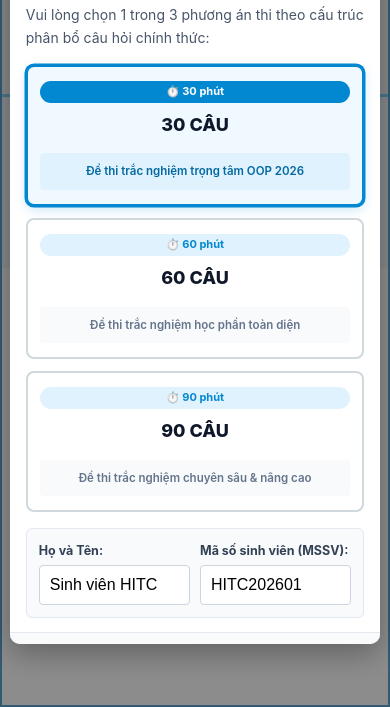
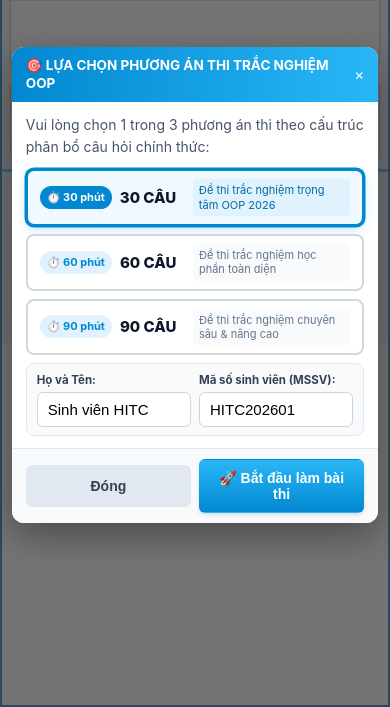
Before and after one commit to TinHocKP/TracNghiemOOP, a plain HTML site: page index.html in a window 390 px wide. Shown: the part 137-844 px from the top of the page. Drawn offline with Linux system fonts and the light colour scheme.

Commit message:
Add files via upload

```diff
--- a/css/style.css
+++ b/css/style.css
@@ -985,26 +985,37 @@ body {
   position: fixed;
   top: 0;
   left: 0;
-  width: 100vw;
-  height: 100vh;
-  background: rgba(0, 0, 0, 0.45);
+  right: 0;
+  bottom: 0;
+  width: 100%;
+  height: 100%;
+  background: rgba(0, 0, 0, 0.55);
   display: flex;
   align-items: center;
   justify-content: center;
   z-index: 9999;
+  padding: 12px;
+  overflow-y: auto;
+  -webkit-overflow-scrolling: touch;
 }
 
 .modal-dialog {
   background: #ffffff;
-  border-radius: 8px;
-  box-shadow: 0 10px 30px rgba(0, 0, 0, 0.3);
-  width: 90%;
-  max-width: 540px;
+  border-radius: 12px;
+  box-shadow: 0 12px 36px rgba(0, 0, 0, 0.35);
+  width: 95%;
+  max-width: 560px;
+  max-height: 90vh;
+  max-height: 90dvh;
+  display: flex;
+  flex-direction: column;
   overflow: hidden;
   animation: fadeIn 0.2s ease-out;
+  margin: auto;
 }
 
 .modal-header {
+  flex-shrink: 0;
   background: linear-gradient(90deg, #0288d1, #29b6f6);
   color: #ffffff;
   padding: 12px 18px;
@@ -1015,20 +1026,27 @@ body {
 
 .modal-header h4 {
   margin: 0;
-  font-size: 16px;
+  font-size: 15.5px;
+  font-weight: 700;
 }
 
 .modal-body {
-  padding: 20px;
+  flex: 1 1 auto;
+  min-height: 0;
+  overflow-y: auto;
+  -webkit-overflow-scrolling: touch;
+  padding: 16px 18px;
   font-size: 14.5px;
-  line-height: 1.6;
+  line-height: 1.55;
 }
 
 .modal-footer {
+  flex-shrink: 0;
   padding: 12px 18px;
   background: #f8fafc;
   display: flex;
   justify-content: flex-end;
+  align-items: center;
   gap: 10px;
   border-top: 1px solid #e2e8f0;
 }
@@ -1169,6 +1187,11 @@ body {
     padding: 2px 6px;
   }
 
+  .btn-select-package {
+    font-size: 11px;
+    padding: 2px 7px;
+  }
+
   .btn-goto-practice {
     font-size: 11px;
     padding: 2px 7px;
@@ -1184,9 +1207,65 @@ body {
   /* Đưa phần nội dung câu hỏi lên ĐẦU TIÊN (order: 1) */
   .right-workspace {
     order: 1;
-    padding: 10px 10px 6px 10px;
+    padding: 8px 8px 6px 8px;
     width: 100%;
     flex: none;
+    box-sizing: border-box;
+  }
+
+  /* Bố cục 2 cột chuyển thành 1 cột xếp dọc trên điện thoại */
+  .exam-workspace-split {
+    flex-direction: column !important;
+    gap: 10px !important;
+    height: auto !important;
+    min-height: 0 !important;
+    overflow: visible !important;
+  }
+
+  .question-column {
+    width: 100% !important;
+    flex: none !important;
+    max-height: none !important;
+    min-height: 100px !important;
+    border-radius: 8px !important;
+  }
+
+  .question-column-header {
+    padding: 8px 12px !important;
+    font-size: 12px !important;
+  }
+
+  .question-content-box {
+    padding: 12px 14px !important;
+    font-size: 14.5px !important;
+    max-height: 40vh !important;
+    overflow-y: auto !important;
+    -webkit-overflow-scrolling: touch !important;
+  }
+
+  .options-column {
+    width: 100% !important;
+    flex: none !important;
+    overflow: visible !important;
+    border-radius: 8px !important;
+  }
+
+  .options-header-title {
+    padding: 8px 12px !important;
+    font-size: 12px !important;
+  }
+
+  .options-list-box {
+    padding: 10px 12px !important;
+    gap: 8px !important;
+    max-height: none !important;
+    overflow-y: visible !important;
+  }
+
+  .option-card {
+    padding: 10px 12px !important;
+    min-height: 44px !important;
+    font-size: 14px !important;
   }
 
   .question-box {
@@ -1352,21 +1431,62 @@ body {
   }
 
   /* Popup / Modal trên điện thoại */
+  .modal-overlay {
+    padding: 8px !important;
+    align-items: center !important;
+  }
+
   .modal-dialog {
-    width: 95%;
-    max-width: 440px;
-    max-height: 85vh;
-    border-radius: 10px;
+    width: 98% !important;
+    max-width: 480px !important;
+    max-height: 94vh !important;
+    max-height: 94dvh !important;
+    border-radius: 12px !important;
+    display: flex !important;
+    flex-direction: column !important;
+    margin: auto !important;
+  }
+
+  .modal-header {
+    padding: 10px 14px !important;
+    flex-shrink: 0 !important;
+  }
+
+  .modal-header h4 {
+    font-size: 13.5px !important;
+    line-height: 1.3 !important;
   }
 
   .modal-body {
-    padding: 14px 16px;
-    font-size: 14px;
+    padding: 12px 14px !important;
+    font-size: 13.5px !important;
+    flex: 1 1 auto !important;
+    min-height: 0 !important;
+    overflow-y: auto !important;
+    -webkit-overflow-scrolling: touch !important;
   }
 
   .modal-body input {
-    font-size: 16px !important; /* Tránh iOS Safari tự động zoom trang khi chạm vào input */
-    padding: 10px !important;
+    font-size: 15px !important;
+    padding: 8px 10px !important;
+  }
+
+  .modal-footer {
+    padding: 10px 14px !important;
+    gap: 8px !important;
+    flex-shrink: 0 !important;
+    background: #f8fafc !important;
+  }
+
+  .modal-footer button {
+    padding: 10px 14px !important;
+    font-size: 14px !important;
+    min-height: 42px !important;
+  }
+
+  #pkg-btn-start {
+    flex: 1 !important;
+    font-weight: 700 !important;
   }
 
   .result-summary-pane {
@@ -1435,7 +1555,48 @@ body {
 
 @media (max-width: 600px) {
   .package-cards-grid {
-    grid-template-columns: 1fr;
+    display: flex !important;
+    flex-direction: column !important;
+    gap: 8px !important;
+    margin: 8px 0 !important;
+  }
+
+  .package-card {
+    padding: 8px 12px !important;
+    display: flex !important;
+    flex-direction: row !important;
+    align-items: center !important;
+    justify-content: space-between !important;
+    gap: 8px !important;
+    text-align: left !important;
+    border-radius: 8px !important;
+    min-height: 46px !important;
+  }
+
+  .package-card .package-title {
+    font-size: 15px !important;
+    margin: 0 !important;
+    min-width: 65px !important;
+    flex-shrink: 0;
+    color: #0f172a !important;
+  }
+
+  .package-card .package-desc {
+    margin: 0 !important;
+    padding: 4px 6px !important;
+    font-size: 11px !important;
+    flex: 1 !important;
+    line-height: 1.3 !important;
+    text-align: left !important;
+    border-radius: 4px !important;
+  }
+
+  .package-card .package-badge-duration {
+    margin: 0 !important;
+    white-space: nowrap !important;
+    font-size: 11px !important;
+    padding: 3px 7px !important;
+    flex-shrink: 0 !important;
   }
 }
 
@@ -1502,6 +1663,88 @@ body {
 .package-card.selected .package-desc {
   background: #e0f2fe;
   color: #0369a1;
+}
+
+.pkg-modal-dialog {
+  max-width: 620px;
+}
+
+.pkg-student-box {
+  background: #f8fafc;
+  padding: 12px 14px;
+  border-radius: 8px;
+  border: 1px solid #e2e8f0;
+  margin-top: 12px;
+}
+
+.pkg-student-grid {
+  display: grid;
+  grid-template-columns: 1fr 1fr;
+  gap: 12px;
+}
+
+.pkg-student-grid label {
+  font-size: 12.5px;
+  font-weight: 700;
+  color: #334155;
+  display: block;
+  margin-bottom: 4px;
+}
+
+.pkg-student-grid input {
+  width: 100%;
+  padding: 8px 10px;
+  border: 1px solid #cbd5e1;
+  border-radius: 6px;
+  font-size: 13.5px;
+  box-sizing: border-box;
+}
+
+.btn-pkg-cancel {
+  background: #e2e8f0;
+  color: #334155;
+  padding: 10px 18px;
+  font-size: 14px;
+  font-weight: 600;
+}
+
+.btn-pkg-start {
+  padding: 10px 24px;
+  font-size: 15px;
+  font-weight: 700;
+}
+
+@media (max-width: 600px) {
+  .pkg-student-box {
+    padding: 8px 10px;
+    margin-top: 8px;
+  }
+
+  .pkg-student-grid {
+    grid-template-columns: 1fr 1fr;
+    gap: 8px;
+  }
+
+  .pkg-student-grid label {
+    font-size: 11.5px;
+    margin-bottom: 2px;
+  }
+
+  .pkg-student-grid input {
+    padding: 6px 8px;
+    font-size: 13.5px;
+  }
+
+  .btn-pkg-cancel {
+    padding: 9px 14px !important;
+    font-size: 13.5px !important;
+  }
+
+  .btn-pkg-start {
+    flex: 1 !important;
+    padding: 9px 14px !important;
+    font-size: 14px !important;
+  }
 }
 
 /* Nút chọn gói thi trên header */
--- a/js/app.js
+++ b/js/app.js
@@ -570,7 +570,7 @@
     modal.className = 'modal-overlay';
 
     modal.innerHTML = `
-      <div class="modal-dialog" style="max-width: 620px;">
+      <div class="modal-dialog pkg-modal-dialog">
         <div class="modal-header">
           <h4>🎯 LỰA CHỌN PHƯƠNG ÁN THI TRẮC NGHIỆM OOP</h4>
           <span style="cursor:pointer;" id="pkg-modal-close">&times;</span>
@@ -585,7 +585,7 @@
             <div class="package-card ${appState.selectedPackage === 30 ? 'selected' : ''}" data-pkg="30">
               <span class="package-badge-duration">⏱️ 30 phút</span>
               <div class="package-title">30 CÂU</div>
-              <div class="package-desc" style="text-align: center; font-weight: 600; padding: 10px;">
+              <div class="package-desc">
                 Đề thi trắc nghiệm trọng tâm OOP 2026
               </div>
             </div>
@@ -594,7 +594,7 @@
             <div class="package-card ${appState.selectedPackage === 60 ? 'selected' : ''}" data-pkg="60">
               <span class="package-badge-duration">⏱️ 60 phút</span>
               <div class="package-title">60 CÂU</div>
-              <div class="package-desc" style="text-align: center; font-weight: 600; padding: 10px;">
+              <div class="package-desc">
                 Đề thi trắc nghiệm học phần toàn diện
               </div>
             </div>
@@ -603,29 +603,29 @@
             <div class="package-card ${appState.selectedPackage === 90 ? 'selected' : ''}" data-pkg="90">
               <span class="package-badge-duration">⏱️ 90 phút</span>
               <div class="package-title">90 CÂU</div>
-              <div class="package-desc" style="text-align: center; font-weight: 600; padding: 10px;">
+              <div class="package-desc">
                 Đề thi trắc nghiệm chuyên sâu & nâng cao
               </div>
             </div>
           </div>
 
-          <div style="background: #f8fafc; padding: 12px; border-radius: 6px; border: 1px solid #e2e8f0; margin-top: 10px;">
-            <div style="display: grid; grid-template-columns: 1fr 1fr; gap: 10px;">
+          <div class="pkg-student-box">
+            <div class="pkg-student-grid">
               <div>
-                <label style="font-size: 12.5px; font-weight: 700; color: #334155; display: block; margin-bottom: 4px;">Họ và Tên:</label>
-                <input type="text" id="input-student-name" value="${escapeHtml(appState.studentName)}" style="width: 100%; padding: 7px 10px; border: 1px solid #cbd5e1; border-radius: 4px; font-size: 13.5px;">
+                <label>Họ và Tên:</label>
+                <input type="text" id="input-student-name" value="${escapeHtml(appState.studentName)}">
               </div>
               <div>
-                <label style="font-size: 12.5px; font-weight: 700; color: #334155; display: block; margin-bottom: 4px;">Mã số sinh viên (MSSV):</label>
-                <input type="text" id="input-student-id" value="${escapeHtml(appState.studentId)}" style="width: 100%; padding: 7px 10px; border: 1px solid #cbd5e1; border-radius: 4px; font-size: 13.5px;">
+                <label>Mã số sinh viên (MSSV):</label>
+                <input type="text" id="input-student-id" value="${escapeHtml(appState.studentId)}">
               </div>
             </div>
           </div>
         </div>
 
         <div class="modal-footer">
-          <button id="pkg-btn-cancel" class="btn-action-center" style="background: #e2e8f0; color: #333;">Đóng</button>
-          <button id="pkg-btn-start" class="btn-action-center btn-next" style="padding: 10px 24px; font-size: 15px;">
+          <button id="pkg-btn-cancel" class="btn-action-center btn-pkg-cancel">Đóng</button>
+          <button id="pkg-btn-start" class="btn-action-center btn-next btn-pkg-start">
             🚀 Bắt đầu làm bài thi
           </button>
         </div>
```
